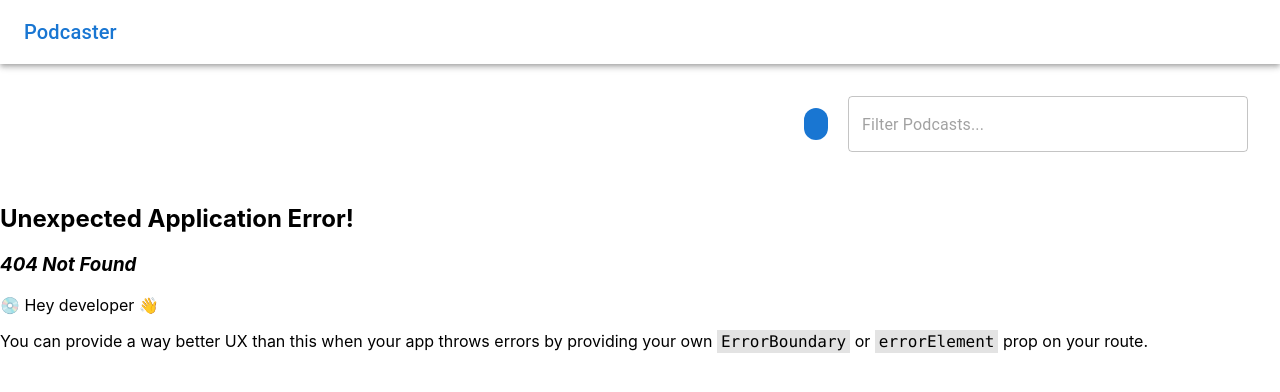
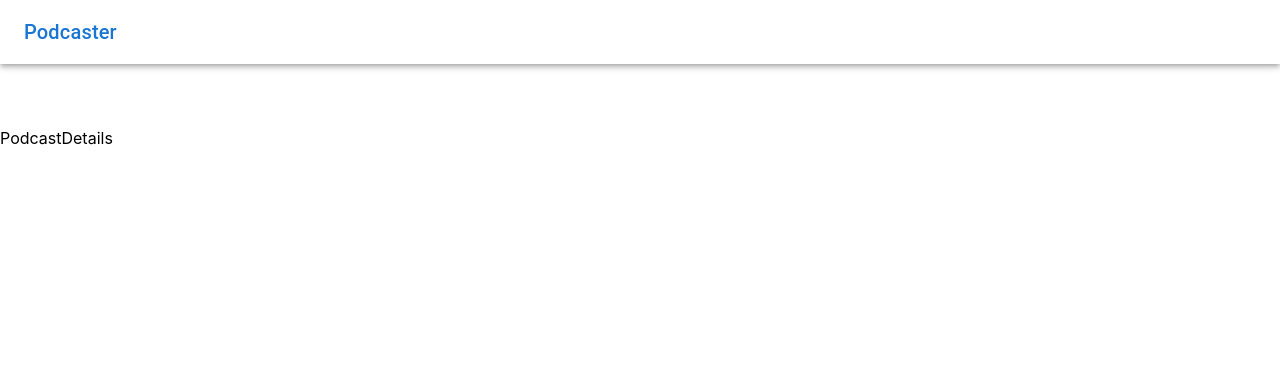
Before and after one commit to ealbiol/most-popular-podcasts, a React (Create React App) app: page /podcast/1 in a window 1280 px wide. Before the commit this address had no page. Shown: the top 392 px of the page. Built offline with nearby package versions, Linux system fonts and the light colour scheme.

Commit message:
BrowserRouter added.

```diff
--- a/src/App.jsx
+++ b/src/App.jsx
@@ -1,9 +1,10 @@
 import React, { useState } from "react";
-import { RouterProvider } from "react-router-dom";
-import { routes } from "./routes/routes";
+import { BrowserRouter, Route, Routes } from "react-router-dom";
 import Layout from "./components/Layout/Layout";
 import { PodcastContext } from "./contexts/PodcastContext";
 
+import PodcastDetails from "./pages/PodcastDetails";
+import PodcastsPage from "./pages/PodcastsPage";
 
 const App = () => {
   const [podcasts, setPodcasts] = useState(null);
@@ -21,13 +22,18 @@ const App = () => {
         numPodcast,
         setNumPodcast,
         podcastDetails,
-        setPodcastDetails
-      }}>
-      <Layout>
-        <RouterProvider router={routes} />
-      </Layout>
+        setPodcastDetails,
+      }}
+    >
+      <BrowserRouter>
+        <Layout>
+          <Routes>
+            <Route path="/" element={<PodcastsPage />} />
+            <Route path="podcast/:id" element={<PodcastDetails />} />
+          </Routes>
+        </Layout>
+      </BrowserRouter>
     </PodcastContext.Provider>
-
   );
 };
 
--- a/src/components/Layout/Layout.js
+++ b/src/components/Layout/Layout.js
@@ -3,19 +3,24 @@ import Header from './Header/Header';
 import SearchBar from './SearchBar/SearchBar';
 import NumberChip from './NumberChip/NumberChip';
 import Box from '@mui/material/Box';
-
+import { useLocation } from 'react-router-dom';
 
 function Layout({ children }) {
+    const location = useLocation();
+    const currentPath = location.pathname;
 
     return (
         <>
             <Header />
             <Box sx={{ p: 4, display: 'flex', flexDirection: 'row-reverse', alignItems: 'center' }}>
-                <SearchBar />
-                <NumberChip />
+                {currentPath === "/" &&
+                    <>
+                        <SearchBar />
+                        <NumberChip />
+                    </>
+                }
             </Box>
             {children}
-
         </>
     );
 }
--- a/src/components/Layout/NumberChip/NumberChip.js
+++ b/src/components/Layout/NumberChip/NumberChip.js
@@ -1,10 +1,9 @@
-import React, { useContext, useEffect, useState } from "react";
+import React, { useContext } from "react";
 import { Chip, Stack } from '@mui/material';
-import fetchPodcasts from "../../../api/podcastApi";
 import { PodcastContext } from "../../../contexts/PodcastContext";
 
 export default function NumberChip() {
-    const {numPodcast} = useContext(PodcastContext);
+    const { numPodcast } = useContext(PodcastContext);
 
     return (
         <Stack direction="row" spacing={1}>
--- a/src/components/PodcastCard/PodcastCard.js
+++ b/src/components/PodcastCard/PodcastCard.js
@@ -6,7 +6,7 @@ import { PodcastContext } from "../../contexts/PodcastContext";
 import "./PodcastCard.scss"
 
 const PodcastCard = ({ podcast }) => {
-  const { setPodcastDetails } = useContext(PodcastContext);
+  const { podcastDetails, setPodcastDetails } = useContext(PodcastContext);
   const navigate = useNavigate();
 
   const {
@@ -24,7 +24,7 @@ const PodcastCard = ({ podcast }) => {
     const attributes = podcast.id.attributes;
     const idPodcast = attributes["im:id"];
     console.log(podcast);
-    navigate(`/podcasts/${idPodcast}`);
+    navigate(`/podcast/${idPodcast}`);
   }
 
 
--- a/src/components/utils/PodcastUtils.js
+++ b/src/components/utils/PodcastUtils.js
@@ -3,7 +3,6 @@ import moment from "moment";
 export const checkIfDayPassed = (date) => {
     const hours = moment().diff(moment(date), 'hours');
 
-    console.log("Compare", hours);
     const dayPassed = (hours > 24);
     return dayPassed
 }
--- a/src/pages/PodcastDetails.js
+++ b/src/pages/PodcastDetails.js
@@ -4,6 +4,7 @@ import { PodcastContext } from '../contexts/PodcastContext';
 export default function PodcastDetails() {
   const { podcastDetails, setPodcastDetails } = useContext(PodcastContext);
   console.log("DETAILS", podcastDetails);
+
   return (
     <div>PodcastDetails</div>
   )
```
